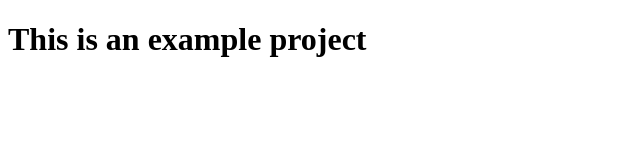
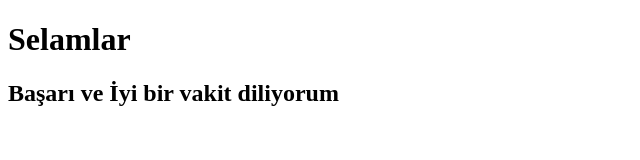
Before and after one commit to semragenc/egitimproject, a plain HTML site: page index.html in a window 1280 px wide. Shown: the whole page, without its empty margins (0-640 px from the left). Drawn offline with Linux system fonts and the light colour scheme.

Commit message:
Deişiklikler yapıldı

```diff
--- a/index.html
+++ b/index.html
@@ -6,6 +6,7 @@
     <title>Document</title>
 </head>
 <body>
-    <h1>This is an example project</h1>
+    <h1>Selamlar</h1>
+    <h2>Başarı ve İyi bir vakit diliyorum</h2>
 </body>
 </html>
```
